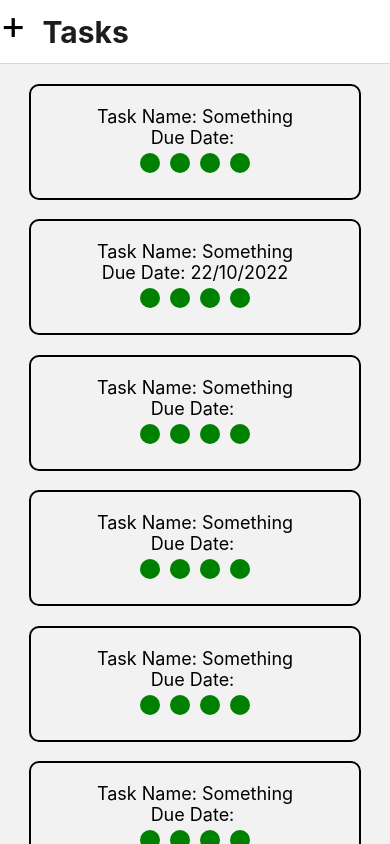
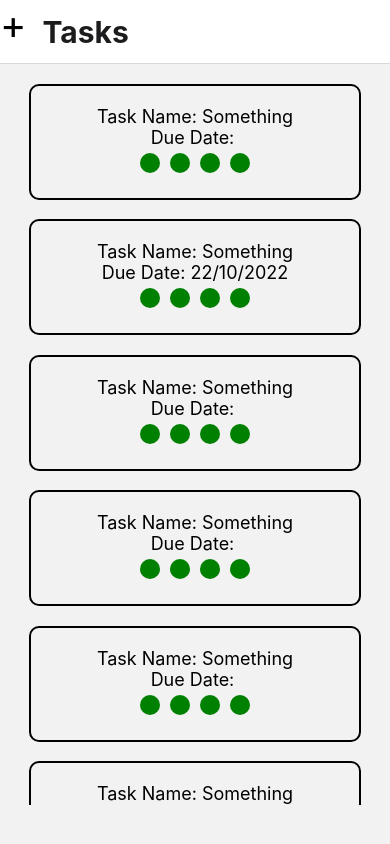
Before and after one commit to HorvathTeddy/TaskMaster, a React Native app: screen /Tasks in a window 390 px wide. Built offline with nearby package versions, Linux system fonts and the light colour scheme.

Commit message:
more Debugging

```diff
--- a/Views/Task/AddTask.js
+++ b/Views/Task/AddTask.js
@@ -3,7 +3,7 @@ import React from "react";
 import Entry from "./Entry";
 import StdButton from "../../components/Standards/StdButton";
 
-const AddTask = (navigate) => {
+const AddTask = (navigation) => {
   return (
     <View style={styles.container}>
       <Entry title="Task Name"></Entry>
@@ -11,7 +11,10 @@ const AddTask = (navigate) => {
       <Entry title="Note"></Entry>
       <Entry title="ice cream"></Entry>
       <View style={styles.addTask}>
-        <StdButton title="Add Task" />
+        <StdButton
+          title="Add Task"
+          onPress={() => navigation.navigate("TaskRoot")}
+        />
       </View>
     </View>
   );
@@ -19,10 +22,11 @@ const AddTask = (navigate) => {
 
 const styles = StyleSheet.create({
   container: {
+    alignSelf: "center",
     width: "80%",
   },
   addTask: {
-    alignItems: "center",
+    // alignItems: "center",
   },
 });
 
--- a/Views/Task/TaskRoot.js
+++ b/Views/Task/TaskRoot.js
@@ -1,12 +1,14 @@
-import { View, Text, ScrollView } from "react-native";
+import { View, Text, ScrollView, StyleSheet } from "react-native";
 import React from "react";
 import Task from "./Task";
 
 const TaskRoot = () => {
   return (
-    <ScrollView>
+    <ScrollView style={styles.scrollView}>
       <Task taskName={"Something"} />
       <Task taskName={"Something"} dueDate={"22/10/2022"} />
+      <Task taskName={"Something"} />
+      <Task taskName={"Something"} />
       <Task taskName={"Something"} />
       <Task taskName={"Something"} />
       <Task taskName={"Something"} />
@@ -15,4 +17,10 @@ const TaskRoot = () => {
   );
 };
 
+const styles = StyleSheet.create({
+  scrollView: {
+    marginBottom: "10%",
+  },
+});
+
 export default TaskRoot;
```
